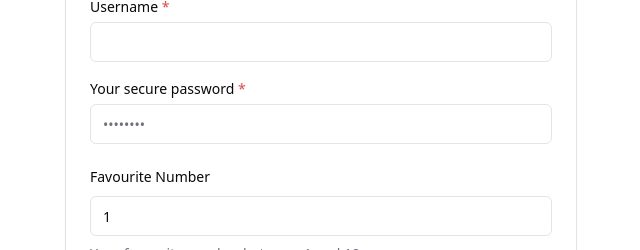
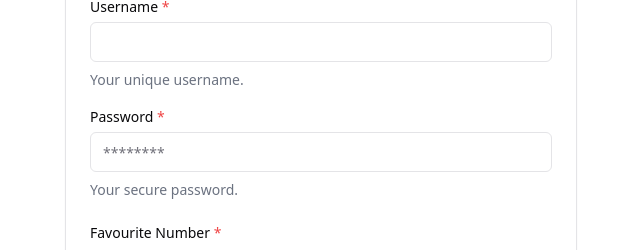
Before and after one commit to vantezzen/auto-form, a React (Vite) app: page / in a window 1280 px wide. Shown: the part 123-373 px from the top of the page, without its empty margins (319-959 px from the left). Built offline with nearby package versions, Linux system fonts and the light colour scheme; no server answers.

Commit message:
Add option to add config via superrefine

```diff
--- a/src/components/ui/auto-form/index.tsx
+++ b/src/components/ui/auto-form/index.tsx
@@ -12,6 +12,7 @@ import AutoFormObject from "./fields/object";
 import { Dependency, FieldConfig, SubmitOptions } from "./types";
 import {
   ZodObjectOrWrapped,
+  extractRefinedFieldConfig,
   getDefaultValues,
   getObjectFormSchema,
 } from "./utils";
@@ -38,7 +39,7 @@ function AutoForm<SchemaType extends ZodObjectOrWrapped>({
   onValuesChange: onValuesChangeProp,
   onParsedValuesChange,
   onSubmit: onSubmitProp,
-  fieldConfig,
+  fieldConfig: baseFieldConfig,
   children,
   className,
   dependencies,
@@ -59,6 +60,11 @@ function AutoForm<SchemaType extends ZodObjectOrWrapped>({
   dependencies?: Dependency<z.infer<SchemaType>>[];
 }) {
   const objectFormSchema = getObjectFormSchema(formSchema);
+  const fieldConfig = extractRefinedFieldConfig(
+    objectFormSchema,
+    baseFieldConfig
+  );
+
   const defaultValues: DefaultValues<z.infer<typeof objectFormSchema>> | null =
     getDefaultValues(objectFormSchema, fieldConfig);
 
--- a/src/components/ui/auto-form/types.ts
+++ b/src/components/ui/auto-form/types.ts
@@ -85,3 +85,5 @@ export type AutoFormInputComponentProps = {
 export type SubmitOptions<SchemaType extends z.infer<z.ZodObject<any, any>>> = {
   setError: UseFormSetError<SchemaType>;
 };
+
+export type SuperRefineFunction = (arg: any, ctx: z.RefinementCtx) => unknown;
--- a/src/components/ui/auto-form/utils.ts
+++ b/src/components/ui/auto-form/utils.ts
@@ -1,7 +1,7 @@
 import React from "react";
 import { DefaultValues } from "react-hook-form";
-import { z } from "zod";
-import { FieldConfig } from "./types";
+import { RefinementEffect, z } from "zod";
+import { FieldConfig, FieldConfigItem, SuperRefineFunction } from "./types";
 
 // TODO: This should support recursive ZodEffects but TypeScript doesn't allow circular type definitions.
 export type ZodObjectOrWrapped =
@@ -60,12 +60,12 @@ export function getDefaultValueInZodStack(schema: z.ZodAny): any {
 
   if ("innerType" in typedSchema._def) {
     return getDefaultValueInZodStack(
-      typedSchema._def.innerType as unknown as z.ZodAny,
+      typedSchema._def.innerType as unknown as z.ZodAny
     );
   }
   if ("schema" in typedSchema._def) {
     return getDefaultValueInZodStack(
-      (typedSchema._def as any).schema as z.ZodAny,
+      (typedSchema._def as any).schema as z.ZodAny
     );
   }
 
@@ -77,7 +77,7 @@ export function getDefaultValueInZodStack(schema: z.ZodAny): any {
  */
 export function getDefaultValues<Schema extends z.ZodObject<any, any>>(
   schema: Schema,
-  fieldConfig?: FieldConfig<z.infer<Schema>>,
+  fieldConfig?: FieldConfig<z.infer<Schema>>
 ) {
   if (!schema) return null;
   const { shape } = schema;
@@ -91,7 +91,7 @@ export function getDefaultValues<Schema extends z.ZodObject<any, any>>(
     if (getBaseType(item) === "ZodObject") {
       const defaultItems = getDefaultValues(
         getBaseSchema(item) as unknown as z.ZodObject<any, any>,
-        fieldConfig?.[key] as FieldConfig<z.infer<Schema>>,
+        fieldConfig?.[key] as FieldConfig<z.infer<Schema>>
       );
 
       if (defaultItems !== null) {
@@ -119,7 +119,7 @@ export function getDefaultValues<Schema extends z.ZodObject<any, any>>(
 }
 
 export function getObjectFormSchema(
-  schema: ZodObjectOrWrapped,
+  schema: ZodObjectOrWrapped
 ): z.ZodObject<any, any> {
   if (schema?._def.typeName === "ZodEffects") {
     const typedSchema = schema as z.ZodEffects<z.ZodObject<any, any>>;
@@ -137,7 +137,7 @@ export function zodToHtmlInputProps(
     | z.ZodNumber
     | z.ZodString
     | z.ZodOptional<z.ZodNumber | z.ZodString>
-    | any,
+    | any
 ): React.InputHTMLAttributes<HTMLInputElement> {
   if (["ZodOptional", "ZodNullable"].includes(schema._def.typeName)) {
     const typedSchema = schema as z.ZodOptional<z.ZodNumber | z.ZodString>;
@@ -196,3 +196,87 @@ export function sortFieldsByOrder<SchemaType extends z.ZodObject<any, any>>(
 
   return sortedFields;
 }
+
+export const FIELD_CONFIG_SYMBOL = Symbol("GetFieldConfig");
+
+/**
+ * Create a super-refinement function to store the field config.
+ *
+ * @param config The field configuration.
+ */
+export function fieldConfig(config: FieldConfigItem): SuperRefineFunction {
+  const refinementFunction: SuperRefineFunction = () => {
+    // Do nothing.
+  };
+
+  // @ts-expect-error This is a symbol and not a real value.
+  refinementFunction[FIELD_CONFIG_SYMBOL] = config;
+
+  return refinementFunction;
+}
+
+export function getFieldConfigInZodStack(schema: z.ZodAny): any {
+  const typedSchema = schema as unknown as z.ZodEffects<
+    z.ZodNumber | z.ZodString
+  >;
+
+  if (typedSchema._def.typeName === "ZodEffects") {
+    const effect = typedSchema._def.effect as RefinementEffect<any>;
+    const refinementFunction = effect.refinement;
+
+    if (FIELD_CONFIG_SYMBOL in refinementFunction) {
+      return refinementFunction[FIELD_CONFIG_SYMBOL];
+    }
+  }
+
+  if ("innerType" in typedSchema._def) {
+    return getFieldConfigInZodStack(
+      typedSchema._def.innerType as unknown as z.ZodAny
+    );
+  }
+  if ("schema" in typedSchema._def) {
+    return getFieldConfigInZodStack(
+      (typedSchema._def as any).schema as z.ZodAny
+    );
+  }
+
+  return undefined;
+}
+
+export function extractRefinedFieldConfig<
+  SchemaType extends ZodObjectOrWrapped,
+  Schema extends z.ZodObject<any, any>,
+>(formSchema: Schema, fieldConfig: FieldConfig<SchemaType> = {}) {
+  const baseConfig = fieldConfig;
+
+  if (!formSchema) return baseConfig;
+  const { shape } = formSchema;
+  if (!shape) return baseConfig;
+
+  for (const keyRaw of Object.keys(shape)) {
+    const key = keyRaw as keyof SchemaType;
+    const item = shape[key] as z.ZodAny;
+
+    if (getBaseType(item) === "ZodObject") {
+      const objectConfig = extractRefinedFieldConfig(
+        getBaseSchema(item) as unknown as z.ZodObject<any, any>,
+        fieldConfig?.[key] as FieldConfig<z.infer<Schema>>
+      );
+
+      baseConfig[key] = {
+        ...(baseConfig[key] as any),
+        ...objectConfig,
+      };
+    } else {
+      const fieldConfigItem = getFieldConfigInZodStack(item);
+      if (fieldConfigItem) {
+        baseConfig[key] = {
+          ...baseConfig[key],
+          ...fieldConfigItem,
+        };
+      }
+    }
+  }
+
+  return baseConfig;
+}
--- a/src/examples/Basics.tsx
+++ b/src/examples/Basics.tsx
@@ -8,6 +8,7 @@ import {
   CardTitle,
 } from "../components/ui/card";
 import { Button } from "../components/ui/button";
+import { fieldConfig } from "@/components/ui/auto-form/utils";
 
 enum Sports {
   Football = "Football/Soccer",
@@ -24,7 +25,15 @@ const formSchema = z.object({
     })
     .min(2, {
       message: "Username must be at least 2 characters.",
-    }),
+    })
+    .superRefine(
+      fieldConfig({
+        description: "Your unique username.",
+        inputProps: {
+          showLabel: true,
+        },
+      })
+    ),
 
   password: z
     .string({
@@ -33,7 +42,16 @@ const formSchema = z.object({
     .describe("Your secure password")
     .min(8, {
       message: "Password must be at least 8 characters.",
-    }),
+    })
+    .superRefine(
+      fieldConfig({
+        description: "Your secure password.",
+        inputProps: {
+          type: "password",
+          placeholder: "********",
+        },
+      })
+    ),
 
   favouriteNumber: z.coerce
     .number({
@@ -46,7 +64,12 @@ const formSchema = z.object({
       message: "Favourite number must be at most 10.",
     })
     .default(1)
-    .optional(),
+    .optional()
+    .superRefine(
+      fieldConfig({
+        description: "Your favourite number between 1 and 10.",
+      })
+    ),
 
   acceptTerms: z
     .boolean()
@@ -102,15 +125,6 @@ function Basics() {
               formSchema={formSchema}
               onSubmit={console.log}
               fieldConfig={{
-                password: {
-                  inputProps: {
-                    type: "password",
-                    placeholder: "••••••••",
-                  },
-                },
-                favouriteNumber: {
-                  description: "Your favourite number between 1 and 10.",
-                },
                 acceptTerms: {
                   inputProps: {
                     required: true,
```
Also changed, not shown: 1 other file (tests, documents, lock files or other folders).
